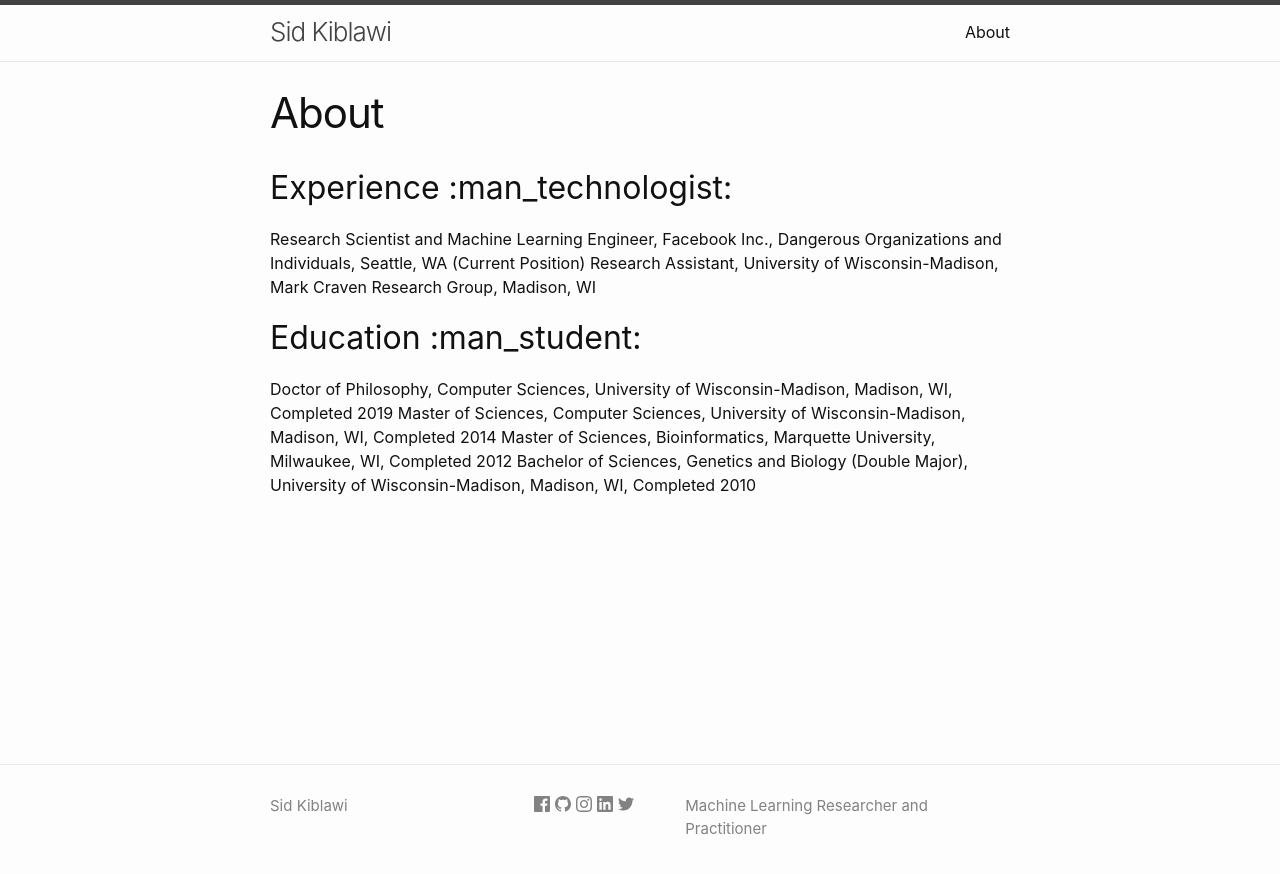
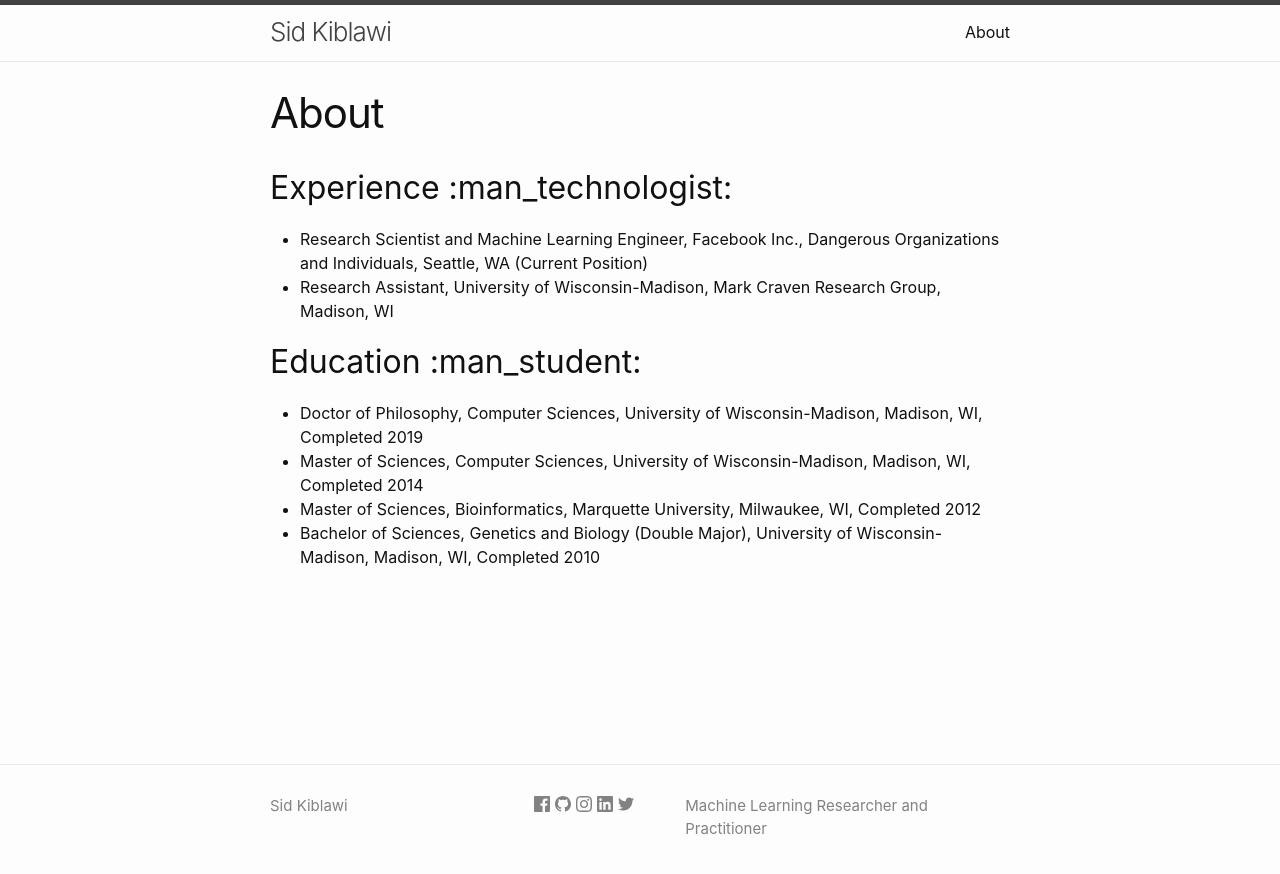
Before and after one commit to sidkiblawi/sidkiblawi.github.io, a Jekyll site: the page built from about.markdown, in a window 1280 px wide. Shown: the top 874 px of the page. Built offline with Jekyll 4.4.1, drawn with Linux system fonts in a browser that asks for light colours.

```diff
--- a/about.markdown
+++ b/about.markdown
@@ -6,11 +6,11 @@ permalink: /about/
 
 ## Experience :man_technologist:
 
-Research Scientist and Machine Learning Engineer, Facebook Inc., Dangerous Organizations and Individuals, Seattle, WA (Current Position)
-Research Assistant, University of Wisconsin-Madison, Mark Craven Research Group, Madison, WI
+* Research Scientist and Machine Learning Engineer, Facebook Inc., Dangerous Organizations and Individuals, Seattle, WA (Current Position)
+* Research Assistant, University of Wisconsin-Madison, Mark Craven Research Group, Madison, WI
 
 ## Education :man_student:
-Doctor of Philosophy, Computer Sciences, University of Wisconsin-Madison, Madison, WI, Completed 2019
-Master of Sciences, Computer Sciences, University of Wisconsin-Madison, Madison, WI, Completed 2014
-Master of Sciences, Bioinformatics, Marquette University, Milwaukee, WI, Completed 2012
-Bachelor of Sciences, Genetics and Biology (Double Major), University of Wisconsin-Madison, Madison, WI, Completed 2010
+* Doctor of Philosophy, Computer Sciences, University of Wisconsin-Madison, Madison, WI, Completed 2019
+* Master of Sciences, Computer Sciences, University of Wisconsin-Madison, Madison, WI, Completed 2014
+* Master of Sciences, Bioinformatics, Marquette University, Milwaukee, WI, Completed 2012
+* Bachelor of Sciences, Genetics and Biology (Double Major), University of Wisconsin-Madison, Madison, WI, Completed 2010
```
